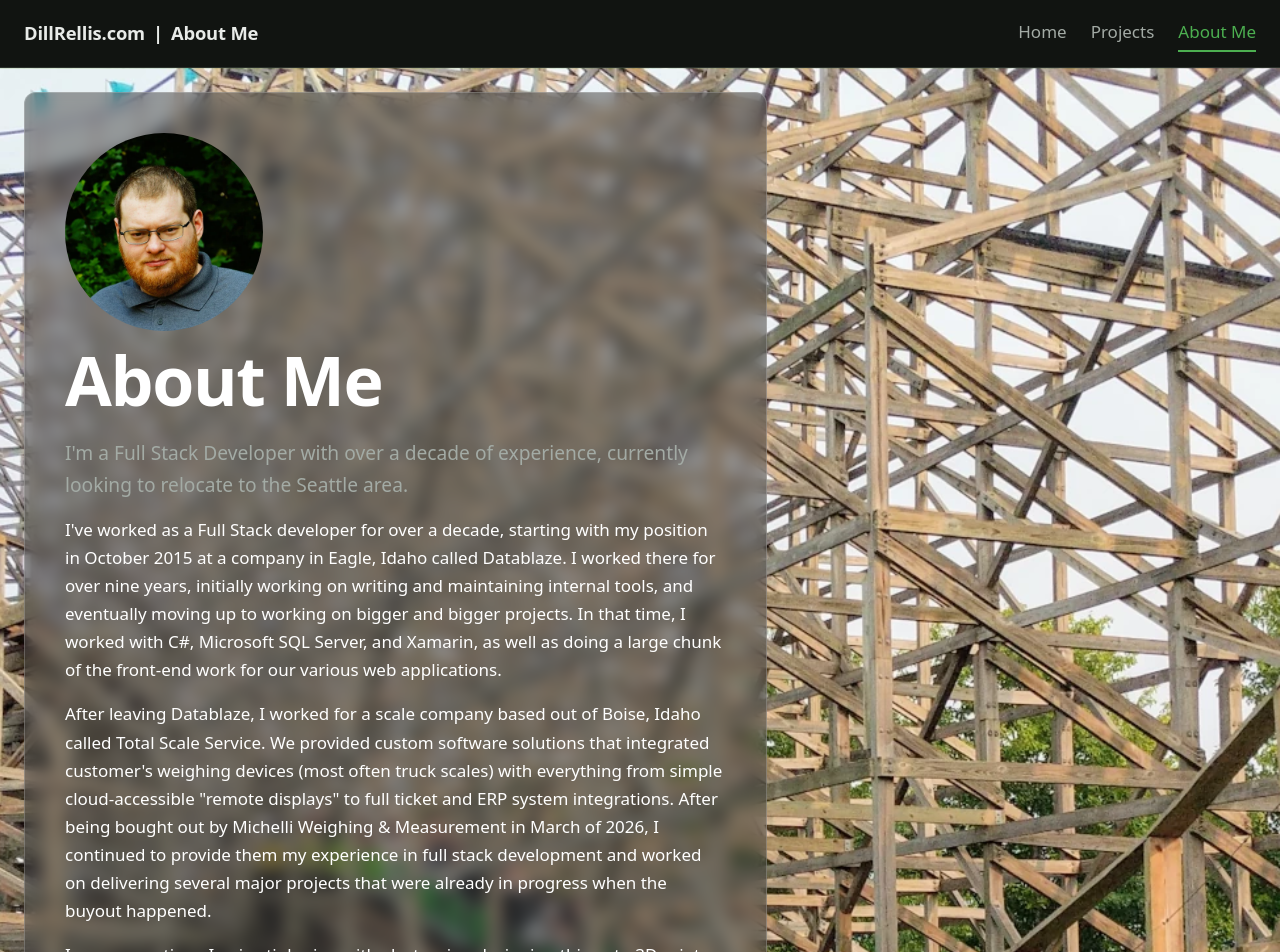
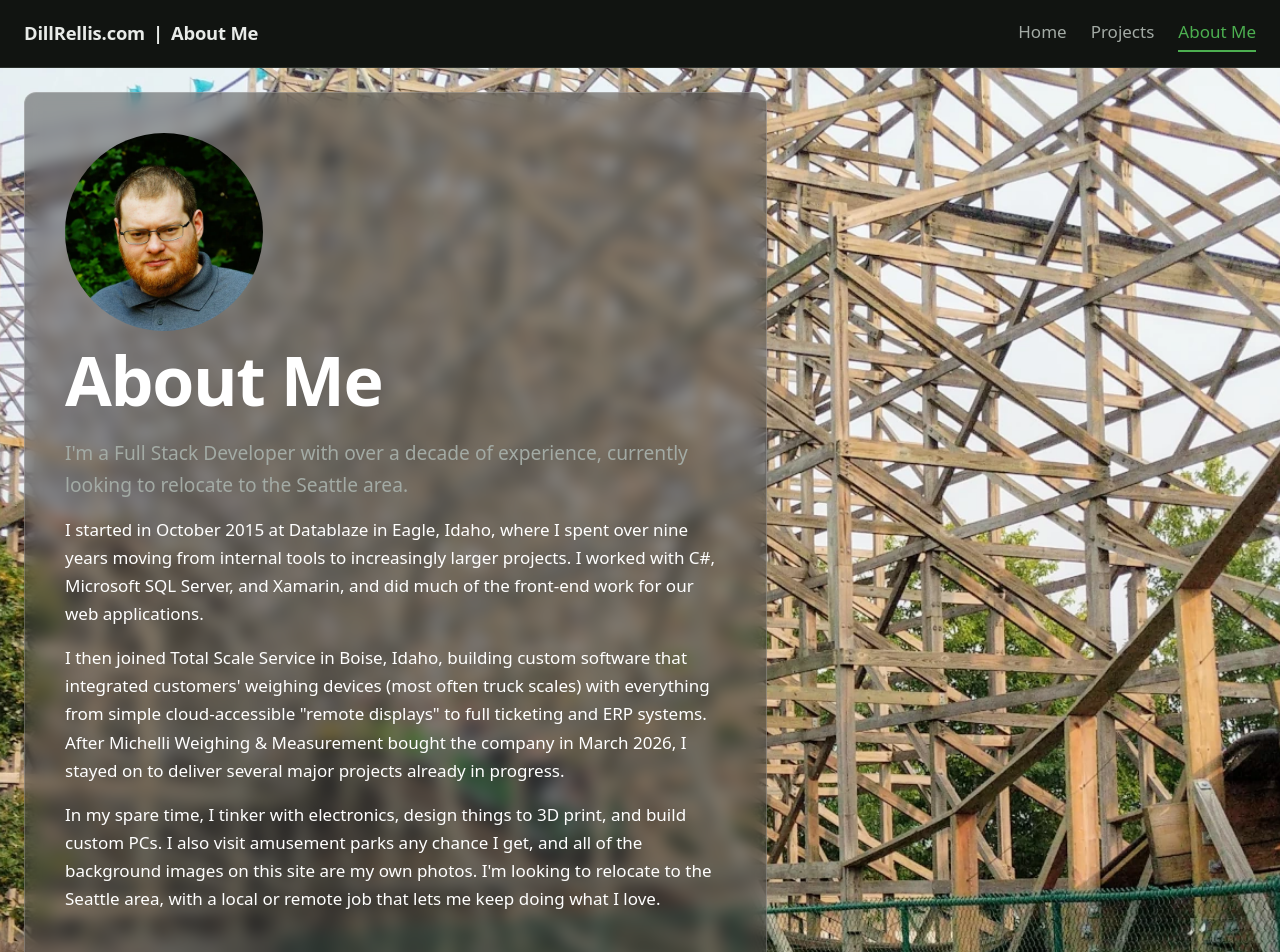
Before and after one commit to coasterboy101/dillrellis-com, a React (Vite) app: page /about in a window 1280 px wide. Shown: the top 952 px of the page. Built offline with nearby package versions, Linux system fonts and the light colour scheme.

Commit message:
Made the wording of the About and Projects pages more concise

```diff
--- a/src/data/projects.js
+++ b/src/data/projects.js
@@ -3,49 +3,43 @@
 export const projects = [
   {
     title: 'dillrellis.com',
-    description: 'My personal web site. Built with Vite and React, served by Nginx running on a Debian 13 DigitalOcean droplet.',
+    description: 'My personal website, built with Vite and React and served by Nginx on a Debian 13 DigitalOcean droplet.',
     tags: ['React', 'Vite', 'Nginx', 'Linux', 'VSCode', 'Git'],
     link: 'https://github.com/coasterboy101/dillrellis-com',
   },
   {
     title: 'Custom Smart Home Macro Pad',
-    description: 'This is a 3D printed button box designed to control the smart lights in my apartment. Based on an ESP32 microcontroller running ESPHome \
-soldered to a custom-designed circuit board, with hot-swappable Cherry MX style switches for the buttons, communicating with a self-hosted Home Assistant \
-server.',
+    description: 'A 3D printed button box that controls the smart lights in my apartment. An ESP32 running ESPHome sits on a custom circuit board with \
+hot-swappable Cherry MX style switches and talks to my self-hosted Home Assistant server.',
     tags: ['ESP32', 'ESPHome', 'Home Assistant', 'Self-Hosted', '3D Printing', 'Solidworks'],
   },
   {
     title: 'Warships',
-    description: 'My WebGL-based warship combat game, currently in early development. I am using it to learn some graphics programming, but the main reason \
-for starting the project is to evaluate Claude and determine how it can integrate into my workflow, as I have not gotten many opportunities to utilize Claude \
-for my day job. A link will be added to this page when I have an alpha version up and running.',
+    description: 'A WebGL warship combat game in early development. It is my way of learning graphics programming and evaluating how Claude fits into my \
+workflow. A link will be added once an alpha version is up and running.',
     tags: ['PixiJS', 'Vite', 'React', 'Linux', 'VSCode', 'Git', 'Claude'],
     // link: 'https://github.com/coasterboy101/warships',
   },
   {
     title: 'Space Engineers Scripts',
-    description: 'A collection of C# scripts meant to be used in the Programmable Blocks in the game Space Engineers. It currently consists of an airlock \
-controller for controlling doors and oxygen vents as part of an airlock system, and an in-progress oxygen and hydrogen tank management script. The RellisAPI \
-(RAPI) is a shared library for common functions, currently providing methods to print debug text to the in-game screens located on the Programmable Blocks \
-themselves.',
+    description: 'C# scripts for the Programmable Blocks in Space Engineers: an airlock controller for doors and oxygen vents, an in-progress oxygen and \
+hydrogen tank manager, and RellisAPI (RAPI), a shared library that prints debug text to the in-game screens on the blocks.',
     tags: ['.NET', 'C#', 'Visual Studio', 'Git'],
     link: 'https://github.com/coasterboy101/spengies-scripts',
   },
   {
     title: 'Timesheet',
-    description: 'My college capstone project. An employee time tracking program, written as a team project with another student. It provides an interface \
-for managing employee records, project details, client details, and time spent on each project. The project was used to show what I had learned about both \
-front-end UI work as well as back-end code and database work, using WinForms for the UI and MySql as the database backend. The original database schema has \
-been lost, what exists in the repository now has be re-created from the code I do still have.',
+    description: 'My college capstone project: an employee time tracking program built with another student. It manages employee records, projects, clients, \
+and time spent on each project, using WinForms for the UI and MySql for the database. The original database schema was lost, so the one in the repository was \
+re-created from the surviving code.',
     tags: ['.NET', 'C#', 'WinForms', 'MySql', 'Visual Studio', 'Git'],
     link: 'https://github.com/coasterboy101/Timesheet',
   },
   {
     title: 'Performance Monitor',
-    description: 'This was one of the first serious progamming projects I worked on. It was initially a C# WinForms application with custom gauge-style \
-controls (also written by me) that was meant to run in the background and provide various real-time PC performance metrics. After running into some issues \
-with the WinForms controls not being able to utilize GPU accelerated rendering, I switched over to a WPF-based project, also with custom-written gauge \
-controls. I eventually got the project to what I would consider "Revision 1", but have unfortunately lost the source code since then.',
+    description: 'One of my first serious programming projects: a background app showing real-time PC performance metrics on custom gauge controls I wrote \
+myself. It started in C# WinForms, then moved to WPF for GPU-accelerated rendering. It reached what I would call "Revision 1", but the source code has since \
+been lost.',
     tags: ['.NET', 'C#', 'WinForms', 'WPF', 'Windows Performance Counter API', 'Visual Studio'],
   },
 ]
--- a/src/pages/About.jsx
+++ b/src/pages/About.jsx
@@ -16,22 +16,18 @@ export default function About() {
           <p className="lead">I'm a Full Stack Developer with over a decade of experience, currently looking to relocate to the Seattle area.</p>
 
           <p>
-            I've worked as a Full Stack developer for over a decade, starting with my position in October 2015 at a company in Eagle, Idaho called Datablaze.
-            I worked there for over nine years, initially working on writing and maintaining internal tools, and eventually moving up to working on bigger and
-            bigger projects. In that time, I worked with C#, Microsoft SQL Server, and Xamarin, as well as doing a large chunk of the front-end work for our
-            various web applications.
+            I started in October 2015 at Datablaze in Eagle, Idaho, where I spent over nine years moving from internal tools to increasingly larger projects.
+            I worked with C#, Microsoft SQL Server, and Xamarin, and did much of the front-end work for our web applications.
           </p>
           <p>
-            After leaving Datablaze, I worked for a scale company based out of Boise, Idaho called Total Scale Service. We provided custom software solutions
-            that integrated customer's weighing devices (most often truck scales) with everything from simple cloud-accessible "remote displays" to full
-            ticket and ERP system integrations. After being bought out by Michelli Weighing & Measurement in March of 2026, I continued to provide them my
-            experience in full stack development and worked on delivering several major projects that were already in progress when the buyout happened.
+            I then joined Total Scale Service in Boise, Idaho, building custom software that integrated customers' weighing devices (most often truck scales)
+            with everything from simple cloud-accessible "remote displays" to full ticketing and ERP systems. After Michelli Weighing & Measurement bought the
+            company in March 2026, I stayed on to deliver several major projects already in progress.
           </p>
           <p>
-            In my spare time, I enjoy tinkering with electronics, designing things to 3D print, and building custom PCs. I also enjoy going to amusement parks
-            any chance I get, and I always make sure to grab some pictures (all of the background images on this site were taken by me). I am currently
-            looking to relocate to the Seattle area, preferably with a local or remote job that will allow me to keep doing what I love. I've always heard
-            that if you love your job, you'll never work a day in your life, and my experience bears that out!
+            In my spare time, I tinker with electronics, design things to 3D print, and build custom PCs. I also visit amusement parks any chance I get, and
+            all of the background images on this site are my own photos. I'm looking to relocate to the Seattle area, with a local or remote job that lets
+            me keep doing what I love.
           </p>
 
           <h2>Skills</h2>
```
